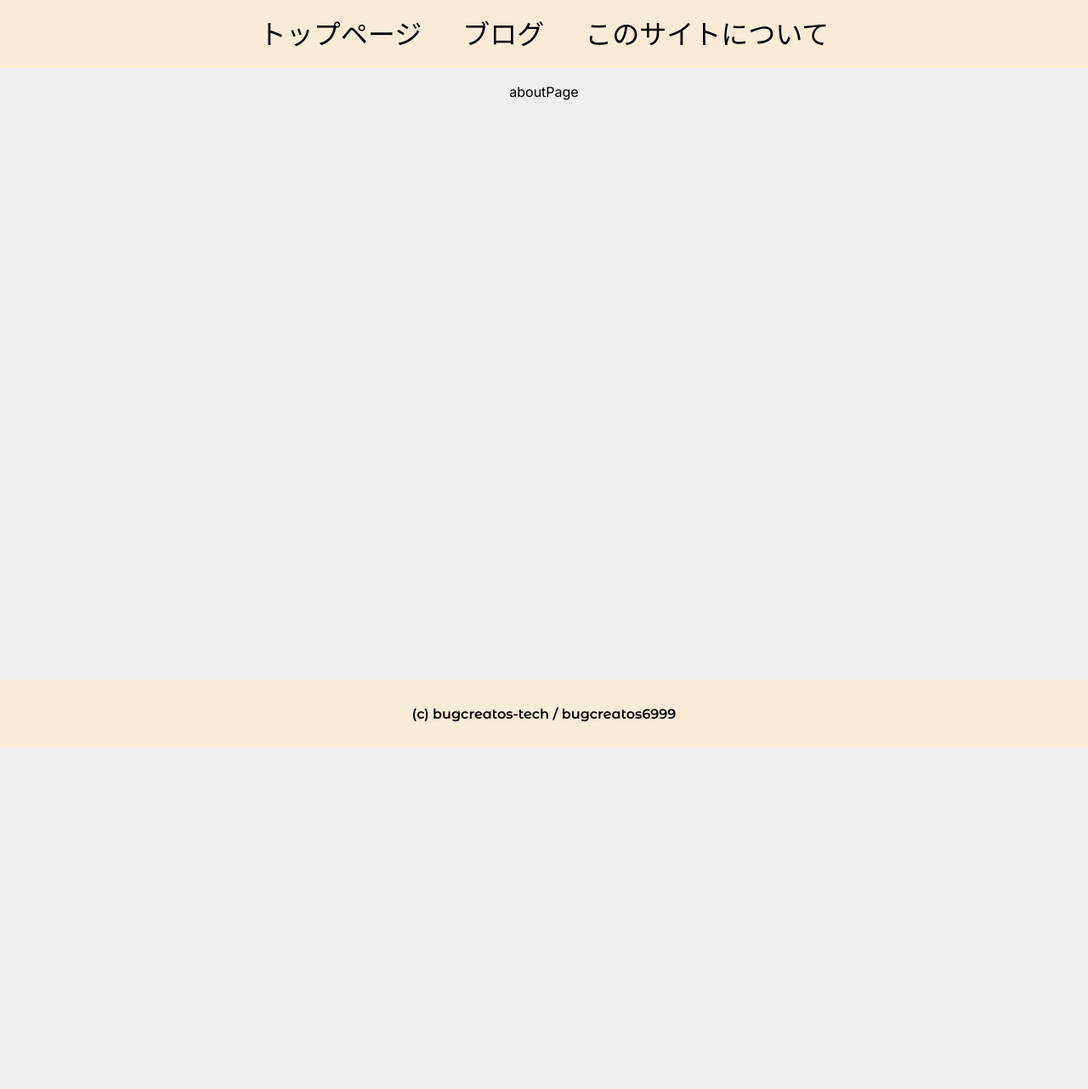
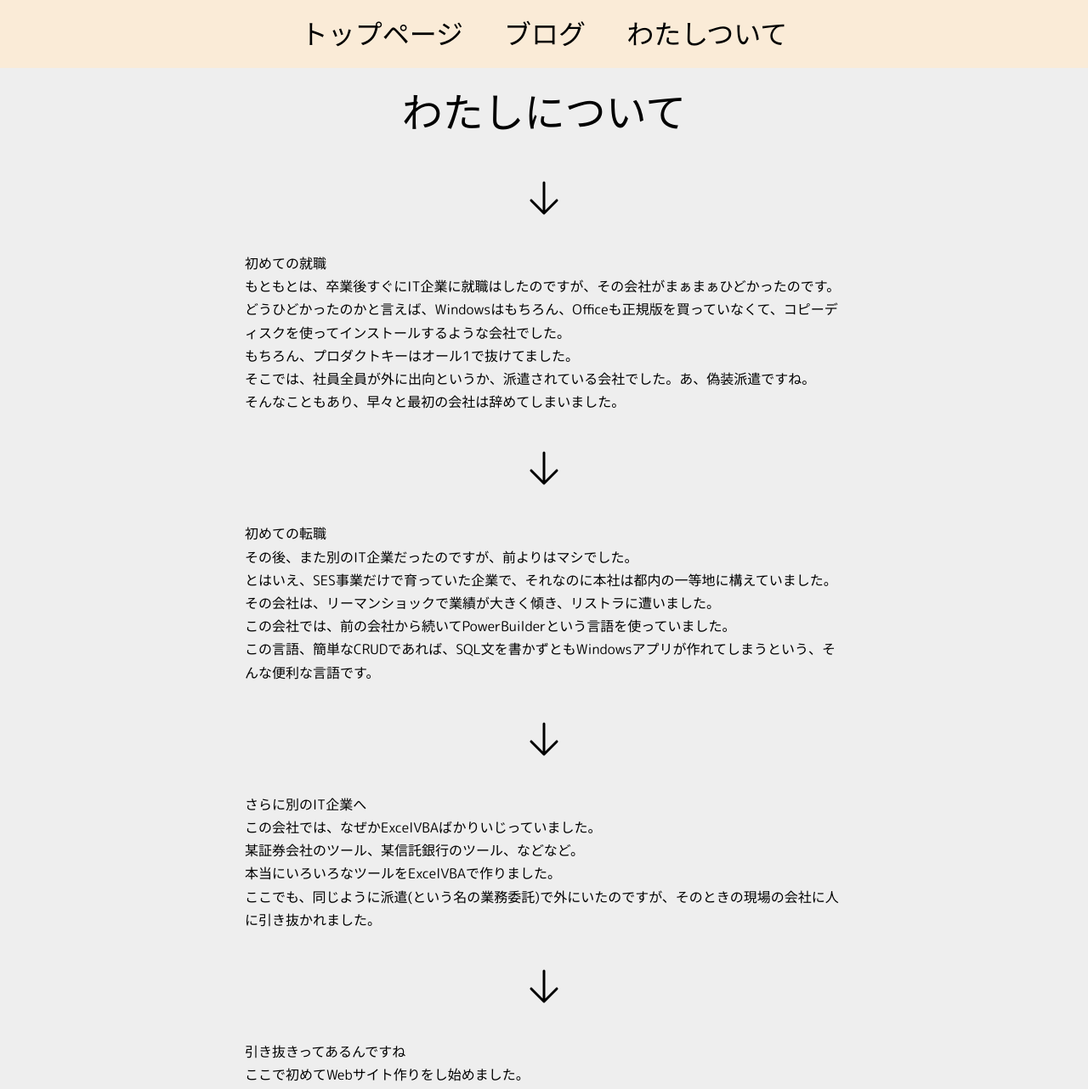
Before and after one commit to bugcreator6999/tech-blog, a Next.js app: page /about in a window 1280 px wide. Shown: the top 1282 px of the page at 85% size. Before the commit the page ends 881 px from the top, so only its background shows below. Built offline with nearby package versions, Linux system fonts and the light colour scheme.

Commit message:
modify topPage and aboutPage

```diff
--- a/app/about/page.tsx
+++ b/app/about/page.tsx
@@ -1,9 +1,126 @@
 import React from "react";
+import styles from "../styles/page.module.css";
+import { ArrowDownIcon } from "@heroicons/react/24/solid";
+import { M_PLUS_Rounded_1c } from "next/font/google";
+
+const mPlus400 = M_PLUS_Rounded_1c({
+  weight: ["400"],
+  subsets: ["latin"],
+  display: "swap",
+});
 
 const aboutPage = () => {
   return (
-    <div className="flex min-h-screen flex-col items-center justify-between p-24">
-      aboutPage
+    <div className={styles.aboutMain}>
+      <div className="flex min-h-screen flex-col items-center p-24">
+        <h1 className={styles.aboutTitle}>
+          <span className={mPlus400.className}>わたしについて</span>
+        </h1>
+        <h2 className={styles.aboutArrow}>
+          <ArrowDownIcon className="w-12 h-12 m-10 p-0" />
+        </h2>
+        <div className={mPlus400.className}>
+          <div className={styles.aboutPara}>
+            <h3>初めての就職</h3>
+            <p>
+              もともとは、卒業後すぐにIT企業に就職はしたのですが、その会社がまぁまぁひどかったのです。
+            </p>
+            <p>
+              どうひどかったのかと言えば、Windowsはもちろん、Officeも正規版を買っていなくて、コピーディスクを使ってインストールするような会社でした。
+            </p>
+            <p>もちろん、プロダクトキーはオール1で抜けてました。</p>
+            <p>
+              そこでは、社員全員が外に出向というか、派遣されている会社でした。あ、偽装派遣ですね。
+            </p>
+            <p>そんなこともあり、早々と最初の会社は辞めてしまいました。</p>
+          </div>
+        </div>
+        <h2 className={styles.aboutArrow}>
+          <ArrowDownIcon className="w-12 h-12 m-10 p-0" />
+        </h2>
+        <div className={mPlus400.className}>
+          <div className={styles.aboutPara}>
+            <h3>初めての転職</h3>
+            <p>その後、また別のIT企業だったのですが、前よりはマシでした。</p>
+            <p>
+              とはいえ、SES事業だけで育っていた企業で、それなのに本社は都内の一等地に構えていました。
+            </p>
+            <p>
+              その会社は、リーマンショックで業績が大きく傾き、リストラに遭いました。
+            </p>
+            <p>
+              この会社では、前の会社から続いてPowerBuilderという言語を使っていました。
+            </p>
+            <p>
+              この言語、簡単なCRUDであれば、SQL文を書かずともWindowsアプリが作れてしまうという、そんな便利な言語です。
+            </p>
+          </div>
+        </div>
+        <h2 className={styles.aboutArrow}>
+          <ArrowDownIcon className="w-12 h-12 m-10 p-0" />
+        </h2>
+        <div className={mPlus400.className}>
+          <div className={styles.aboutPara}>
+            <h3>さらに別のIT企業へ</h3>
+            <p>この会社では、なぜかExcelVBAばかりいじっていました。</p>
+            <p>某証券会社のツール、某信託銀行のツール、などなど。</p>
+            <p>本当にいろいろなツールをExcelVBAで作りました。</p>
+            <p>
+              ここでも、同じように派遣(という名の業務委託)で外にいたのですが、そのときの現場の会社に人に引き抜かれました。
+            </p>
+          </div>
+        </div>
+        <h2 className={styles.aboutArrow}>
+          <ArrowDownIcon className="w-12 h-12 m-10 p-0" />
+        </h2>
+        <div className={mPlus400.className}>
+          <div className={styles.aboutPara}>
+            <h3>引き抜きってあるんですね</h3>
+            <p>ここで初めてWebサイト作りをし始めました。</p>
+            <p>
+              言語はPHPだったのですが、いろいろと思い出があったりなかったり。
+            </p>
+            <p>
+              特に、某学校法人のサイトを作ってるときは、本当にデスマーチでした。
+            </p>
+            <p>
+              あまりにデスマだったので、自宅作業をしていたのですが、気づいたら月間の勤務時間が300時間とかになってました。
+            </p>
+            <p>そんなんで、疲れちゃったり救われなかったり。</p>
+            <p>
+              あげく、その会社から派遣で出た先で、PMを押しつけられて、お客さんにどやされたりしてました。泣きそう。
+            </p>
+          </div>
+        </div>
+        <h2 className={styles.aboutArrow}>
+          <ArrowDownIcon className="w-12 h-12 m-10 p-0" />
+        </h2>
+        <div className={mPlus400.className}>
+          <div className={styles.aboutPara}>
+            <p>
+              そんなこともあり、一時的にIT業から離れて別の仕事をしていました。
+            </p>
+            <p>
+              のですが、学生時代の友人が有限会社を立ち上げると言うことで、そのサイトを作成しました。
+            </p>
+            <p>また、その会社が行うECサイトも作ったりしました。</p>
+            <p>ここで、またIT業界に出戻りとなりました。</p>
+            <p>
+              じゃぁ、ということで、今までやったことのない技術も身につけちゃえ、と思って、このサイトとブログを作成しています。
+            </p>
+            <p>
+              ReactもNext.jsも、なんならJavaScriptもちゃんと扱ったことがなかったので、ほぼゼロからのスタートだったのですが、この言語楽しいですね♪
+            </p>
+            <p>そんなこんなで、日々楽しく学んでいる最中です。</p>
+            <p>
+              あ、このサイトはgoogle検索だけで作成しているので、コード的にはあちこちにアンチパターンがありそうです。
+            </p>
+            <p>
+              そして、コード自体はgithubで公開していますので、参考にどうぞ。あくまで参考ですよ?
+            </p>
+          </div>
+        </div>
+      </div>
     </div>
   );
 };
--- a/app/components/Navbar.tsx
+++ b/app/components/Navbar.tsx
@@ -19,7 +19,7 @@ const Navbar = () => {
         <span className={mPlus400.className}>ブログ</span>
       </Link>
       <Link href="/about" className={`${styles.navText} ${styles.lastNav}`}>
-        <span className={mPlus400.className}>このサイトについて</span>
+        <span className={mPlus400.className}>わたしついて</span>
       </Link>
     </div>
   );
--- a/app/page.tsx
+++ b/app/page.tsx
@@ -1,9 +1,40 @@
 import Image from "next/image";
+import styles from "./styles/page.module.css";
+
+import { ArrowDownIcon } from "@heroicons/react/24/solid";
+
+import { M_PLUS_Rounded_1c } from "next/font/google";
+
+const mPlus400 = M_PLUS_Rounded_1c({
+  weight: ["400"],
+  subsets: ["latin"],
+  display: "swap",
+});
 
 export default async function Home() {
   return (
-    <main className="flex min-h-screen flex-col items-center justify-between p-24">
-      <h1>top page</h1>
+    // <main className="flex min-h-screen flex-col items-center justify-between p-24">
+    <main className="flex min-h-screen flex-col items-center p-24">
+      <div className={mPlus400.className}>
+        <h1 className={styles.topTitle}>bugCreatos - TechBlog</h1>
+        <h2 className={styles.topSubTitle}>
+          # ポートフォリオとReact / Next.jsのTechBlog #
+        </h2>
+        <h2 className={styles.topArrow}>
+          <ArrowDownIcon className="w-12 h-12 m-10 p-0" />
+        </h2>
+        <p>現在、ポートフォリオは作成中です。</p>
+        <p>
+          近いうちに作り終わりたいところですが、そもそも公開できるようなポートフォリオがない...うん。
+        </p>
+        <h2 className={styles.topArrow}>
+          <ArrowDownIcon className="w-12 h-12 m-10 p-0" />
+        </h2>
+        <p>
+          ひとまず、このブログを作るまでの過程を、ブログに書き記してみたいので、のんびりとお付き合いくださいませ。
+        </p>
+        <p>上のグローバルナビから、ブログへどうぞ</p>
+      </div>
     </main>
   );
 }
--- a/app/styles/page.module.css
+++ b/app/styles/page.module.css
@@ -1,5 +1,37 @@
 /* blog list page for pc */
 @media screen and (min-width: 750px) {
+  .topTitle {
+    font-size: 5rem;
+  }
+  .topSubTitle {
+    font-size: 2rem;
+    text-align: center;
+  }
+  .topArrow {
+    /* text-align: center; */
+    display: flex;
+    justify-content: center;
+    align-items: center;
+  }
+  .aboutMain {
+    width: 70%;
+    text-align: left;
+    margin: 0 auto;
+  }
+
+  .aboutTitle {
+    font-size: 3rem;
+  }
+  .aboutArrow {
+    /* text-align: center; */
+    display: flex;
+    justify-content: center;
+    align-items: center;
+  }
+  .aboutPara {
+    line-height: 1.7rem;
+  }
+
   .blogCard {
     display: block;
     margin: 30px;
```
Also changed, not shown: public/topHeroImage.png (added), public/topHeroImage960.png (added).
